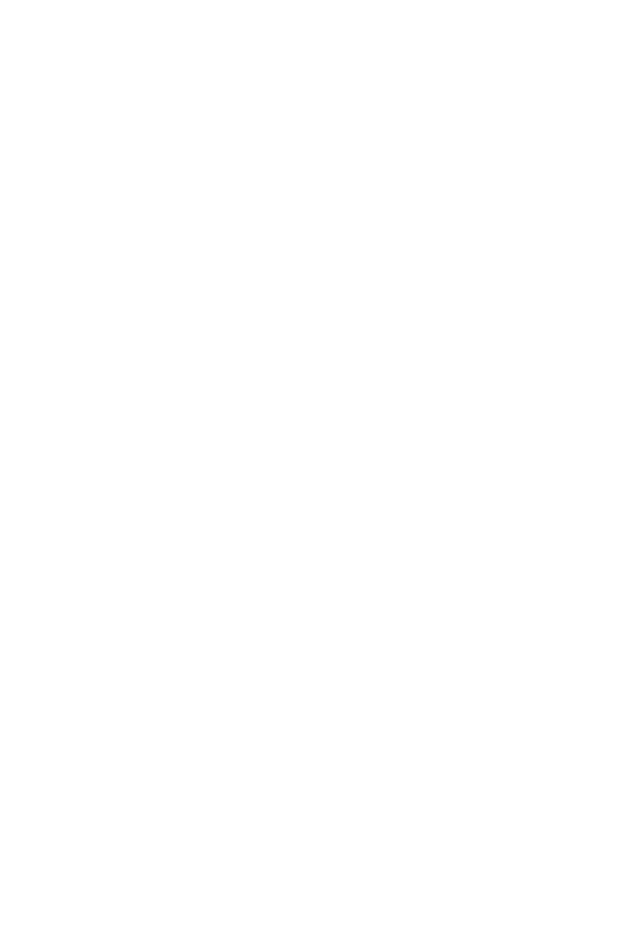
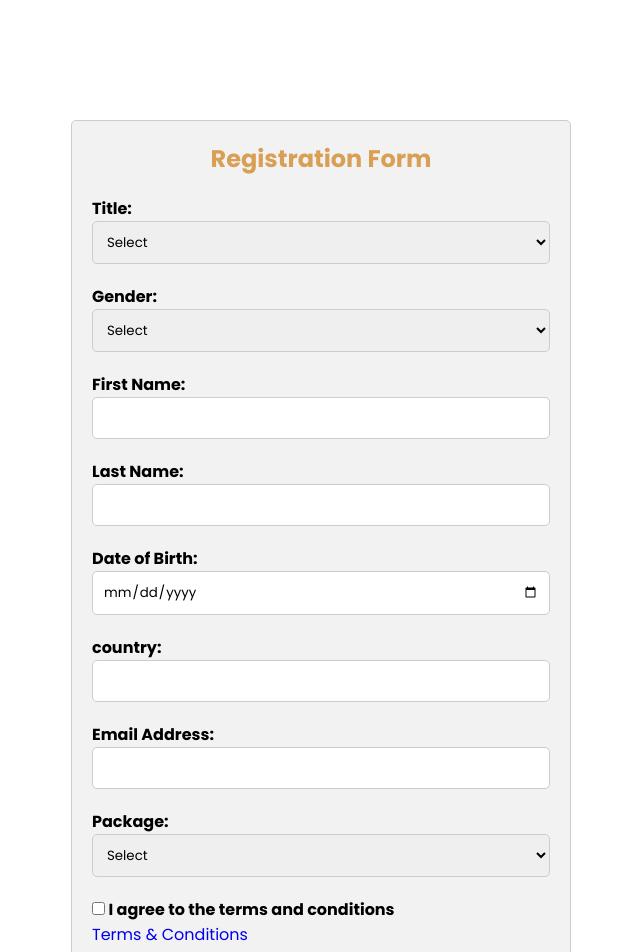
Before and after one commit to dotprods/5pillars, a React (Create React App) app in the folder client/: page /register in a window 1280 px wide. Shown: the top 952 px of the page, without its empty margins (319-959 px from the left). Before the commit the page ends 800 px from the top, so only its background shows below. Built offline with nearby package versions, Linux system fonts and the light colour scheme.

Commit message:
form added

```diff
--- a/client/package.json
+++ b/client/package.json
@@ -1,5 +1,4 @@
-{
-  "name": "client",
+{"name": "client",
   "version": "0.1.0",
   "private": true,
   "dependencies": {
--- a/client/src/App.js
+++ b/client/src/App.js
@@ -2,6 +2,7 @@
 import { BrowserRouter as Router, Switch, Route } from "react-router-dom";
 import "./App.css";
 import Home from "./Components/Home";
+import Register from "./Components/Register";
 
 function App() {
   return (
@@ -11,6 +12,9 @@
           <Route path="/" component={Home} exact>
             <Home />
           </Route>
+          <Route path="/register" component={Register} exact>
+            <Register />
+          </Route>
         </Switch>
       </Router>
     </>
--- /dev/null
+++ b/client/src/Components/Register.js
@@ -0,0 +1,251 @@
+import React, { Component, useState, useEffect } from "react";
+import { Link, BrowserRouter as Router } from "react-router-dom";
+import "../Css/Register.css";
+const Register = () => {
+  const [isLoading, setIsLoading] = useState(true);
+  const [formData, setFormData] = useState({
+    gender: "",
+    firstName: "",
+    lastName: "",
+    dateOfBirth: "",
+    title: "",
+    country: "",
+    email: "",
+    package: "",
+    agree: false,
+  });
+
+  const [errors, setErrors] = useState({
+    gender: "",
+    firstName: "",
+    lastName: "",
+    dateOfBirth: "",
+    title: "",
+    country: "",
+    email: "",
+    package: "",
+    agree: "",
+  });
+
+  const handleChange = (e) => {
+    const { name, value, type, checked } = e.target;
+    const fieldValue = type === "checkbox" ? checked : value;
+    setFormData((prevData) => ({
+      ...prevData,
+      [name]: fieldValue,
+    }));
+    setErrors((prevErrors) => ({
+      ...prevErrors,
+      [name]: "",
+    }));
+  };
+
+  const handleSubmit = (e) => {
+    e.preventDefault();
+
+    let formIsValid = true;
+    const newErrors = { ...errors };
+
+    // Validation logic
+    if (formData.gender === "") {
+      formIsValid = false;
+      newErrors.gender = "Please select a gender";
+    }
+    if (formData.firstName.trim() === "") {
+      formIsValid = false;
+      newErrors.firstName = "Please enter your first name";
+    }
+    if (formData.lastName.trim() === "") {
+      formIsValid = false;
+      newErrors.lastName = "Please enter your last name";
+    }
+    if (formData.dateOfBirth === "") {
+      formIsValid = false;
+      newErrors.dateOfBirth = "Please enter your date of birth";
+    }
+    if (formData.title === "") {
+      formIsValid = false;
+      newErrors.title = "Please select a title";
+    }
+    if (formData.country === "") {
+      formIsValid = false;
+      newErrors.country = "Please select a country";
+    }
+    if (formData.email.trim() === "") {
+      formIsValid = false;
+      newErrors.email = "Please enter your email address";
+    } else if (!isValidEmail(formData.email)) {
+      formIsValid = false;
+      newErrors.email = "Please enter a valid email address";
+    }
+    if (formData.package === "") {
+      formIsValid = false;
+      newErrors.package = "Please select a package";
+    }
+    if (!formData.agree) {
+      formIsValid = false;
+      newErrors.agree = "Please agree to the terms and conditions";
+    }
+
+    if (formIsValid) {
+      // Perform form submission logic here
+      console.log(formData);
+    } else {
+      setErrors(newErrors);
+    }
+  };
+
+  const isValidEmail = (email) => {
+    // Basic email validation regex
+    const emailRegex = /^[^\s@]+@[^\s@]+\.[^\s@]+$/;
+    return emailRegex.test(email);
+  };
+
+  return (
+    <>
+      <div className="haa"></div>
+
+      <div className="regi-head ">
+        <h2>Registration Form</h2>
+        <form onSubmit={handleSubmit}>
+          <div className="form-group">
+            <label htmlFor="title">Title:</label>
+            <select
+              id="title"
+              name="title"
+              value={formData.title}
+              onChange={handleChange}
+            >
+              <option value="">Select</option>
+              <option value="mr">Mr.</option>
+              <option value="mrs">Mrs.</option>
+              <option value="miss">Miss.</option>
+              <option value="ms">Ms.</option>
+              <option value="dr">Dr.</option>
+              <option value="other">Other</option>
+            </select>
+            {errors.title && <span className="error">{errors.title}</span>}
+          </div>
+          <div className="form-group">
+            <label htmlFor="gender">Gender:</label>
+            <select
+              id="gender"
+              name="gender"
+              value={formData.gender}
+              onChange={handleChange}
+            >
+              <option value="">Select</option>
+              <option value="male">Male</option>
+              <option value="female">Female</option>
+              <option value="other">Other</option>
+            </select>
+            {errors.gender && <span className="error">{errors.gender}</span>}
+          </div>
+          <div className="form-group">
+            <label htmlFor="firstName">First Name:</label>
+            <input
+              type="text"
+              id="firstName"
+              name="firstName"
+              value={formData.firstName}
+              onChange={handleChange}
+            />
+            {errors.firstName && (
+              <span className="error">{errors.firstName}</span>
+            )}
+          </div>
+          <div className="form-group">
+            <label htmlFor="lastName">Last Name:</label>
+            <input
+              type="text"
+              id="lastName"
+              name="lastName"
+              value={formData.lastName}
+              onChange={handleChange}
+            />
+            {errors.lastName && (
+              <span className="error">{errors.lastName}</span>
+            )}
+          </div>
+          <div className="form-group">
+            <label htmlFor="dateOfBirth">Date of Birth:</label>
+            <input
+              type="date"
+              id="dateOfBirth"
+              name="dateOfBirth"
+              value={formData.dateOfBirth}
+              onChange={handleChange}
+            />
+            {errors.dateOfBirth && (
+              <span className="error">{errors.dateOfBirth}</span>
+            )}
+          </div>
+          <div className="form-group">
+            <label htmlFor="country">country:</label>
+            <input
+              type="text"
+              id="country"
+              name="country"
+              value={formData.country}
+              onChange={handleChange}
+            />
+            {errors.country && <span className="error">{errors.country}</span>}
+          </div>
+          <div className="form-group">
+            <label htmlFor="email">Email Address:</label>
+            <input
+              type="email"
+              id="email"
+              name="email"
+              value={formData.email}
+              onChange={handleChange}
+            />
+            {errors.email && <span className="error">{errors.email}</span>}
+          </div>
+          <div className="form-group">
+            <label htmlFor="package">Package:</label>
+            <select
+              id="package"
+              name="package"
+              value={formData.package}
+              onChange={handleChange}
+            >
+              <option value="">Select</option>
+              <option value="Qaida">Qaida</option>
+              <option value="Quran Recitation 1">Quran Recitation 1</option>
+              <option value="Quran Recitation 2">Quran Recitation 2</option>
+              <option value="Selected Surahs Hifdh">
+                Selected Surahs Hifdh
+              </option>
+              <option value="Hifdh1">Hifdh1</option>
+              <option value="Hifdh2">Hifdh2</option>
+            </select>
+            {errors.package && <span className="error">{errors.package}</span>}
+          </div>
+          <div className="form-group">
+            <label>
+              <input
+                type="checkbox"
+                name="agree"
+                checked={formData.agree}
+                onChange={handleChange}
+              />{" "}
+              I agree to the terms and conditions
+            </label>
+            {errors.agree && <span className="error">{errors.agree}</span>}
+            <Link
+              to="/condition"
+              target="_blank"
+              style={{ textDecoration: "none" }}
+            >
+              <li>Terms & Conditions</li>
+            </Link>
+          </div>
+          <button type="submit">Submit</button>
+        </form>
+      </div>
+    </>
+  );
+};
+
+export default Register;
--- /dev/null
+++ b/client/src/Css/Register.css
@@ -0,0 +1,67 @@
+@import url("https://fonts.googleapis.com/css2?family=Poppins:wght@100;200;300;400;600;700&display=swap");
+
+* {
+  padding: 0;
+  margin: 0;
+  box-sizing: border-box;
+  font-family: "Poppins", sans-serif;
+}
+body::-webkit-scrollbar {
+  display: none;
+}
+.haa {
+  height: 10vh;
+}
+.regi-head {
+  max-width: 500px;
+  margin: 40px auto;
+  padding: 20px;
+  background-color: #f2f2f2;
+  border: 1px solid #ccc;
+  border-radius: 5px;
+}
+
+h2 {
+  text-align: center;
+  margin-bottom: 20px;
+  color: #d89f55;
+}
+
+.form-group {
+  margin-bottom: 20px;
+}
+
+label {
+  display: block;
+  font-weight: bold;
+}
+
+select,
+input[type="text"],
+input[type="date"],
+input[type="email"] {
+  width: 100%;
+  padding: 10px;
+  border: 1px solid #ccc;
+  border-radius: 5px;
+}
+
+button[type="submit"] {
+  display: block;
+  width: 100%;
+  padding: 10px;
+  background-color: #013220;
+  color: white;
+  border: none;
+  border-radius: 5px;
+  cursor: pointer;
+}
+.error {
+  color: red;
+}
+
+@media (max-width: 480px) {
+  .registration-form {
+    max-width: 100%;
+  }
+}
```
Also changed, not shown: client/src/Css/Home.css (+62 -18 lines).
